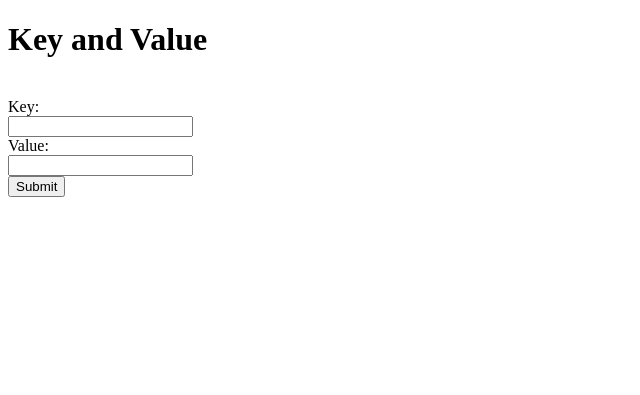
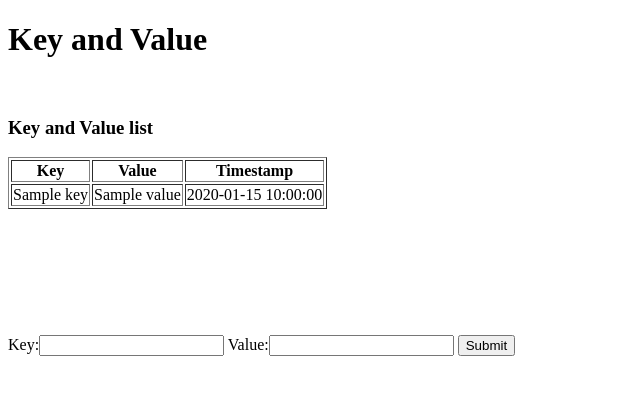
Before and after one commit to faderosyad/webview, a Flask app: template templates/home2.html in a window 1280 px wide. Shown: the top 395 px of the page, without its empty margins (0-640 px from the left). Run offline with Flask 2, Linux system fonts and the light colour scheme; the template is opened without the code that fills it: most values are stand-ins (such as "Sample title", 1, 10 or a date in 2020).

Commit message:
Update 2

```diff
--- /dev/null
+++ b/app.py
@@ -0,0 +1,32 @@
+from flask import Flask, render_template, request
+from datetime import datetime
+
+
+def get_timestamp():
+    return datetime.now().strftime(("%Y-%m-%d %H:%M:%S"))
+
+app = Flask(__name__)
+
+@app.route('/ivaconfig', methods = ['POST', 'GET'])
+def ivaconfig():
+    if request.method == 'POST':
+      service = request.form.get('service')
+      timestamp = get_timestamp()
+
+      return render_template('home.html', service = service, timestamp = timestamp)
+
+    return render_template('home.html')
+
+@app.route('/keyvalue', methods = ['POST', 'GET'])
+def keyvalue():
+    if request.method == 'POST':
+      key = request.form.get('key')
+      value = request.form['value']
+      timestamp = get_timestamp()
+
+      return render_template('home2.html', key=key, value=value, timestamp=timestamp)
+
+    return render_template('home2.html')
+
+if __name__ == '__main__':
+    app.run(debug = True, port= 2000)
--- a/templates/home2.html
+++ b/templates/home2.html
@@ -6,8 +6,7 @@
     <style>
         div {
         height: 200px;
-        width: 50%;
-        background-color:gray;
+        width: 60%;
         }
     </style>
 </head>
@@ -17,13 +16,33 @@
         Key and Value
     </h1>
     <br>
-    <form action="localhost:5000/form_example" method="POST">
-        Key:<br>
-        <input type="text" name="key"><br>
-        Value:<br>
-        <input type="text" name="value"><br>
-        <input type="submit" name="Submit">
-      </form>
+    <div>
+        <h3>Key and Value list</h3>
+        <table border= 1>
+                <tr>
+                  <th>Key</th>
+                  <th>Value</th>
+                  <th>Timestamp</th>
+                </tr>
+                <tr>
+                  <td>{{key}}</td>
+                  <td>{{value}}</td>
+                  <td>{{timestamp}}</td>
+                </tr>
+                </table>
+    </div>
+    <br>
+    <form action = "http://localhost:2000/keyvalue" method = "POST">
+        <span>
+            Key:<input type="text" name="key">
+            Value:<input type="text" name="value">
+        </span>
+        <span>
+            <input type="submit" value="Submit">
+        </span>
+    </form>
+
+
 </body>
 
 </html>
```
Also changed, not shown: templates/home.html (+17 -15 lines), templates/output1.html (deleted, +0 -12 lines), templates/route.html (deleted).
